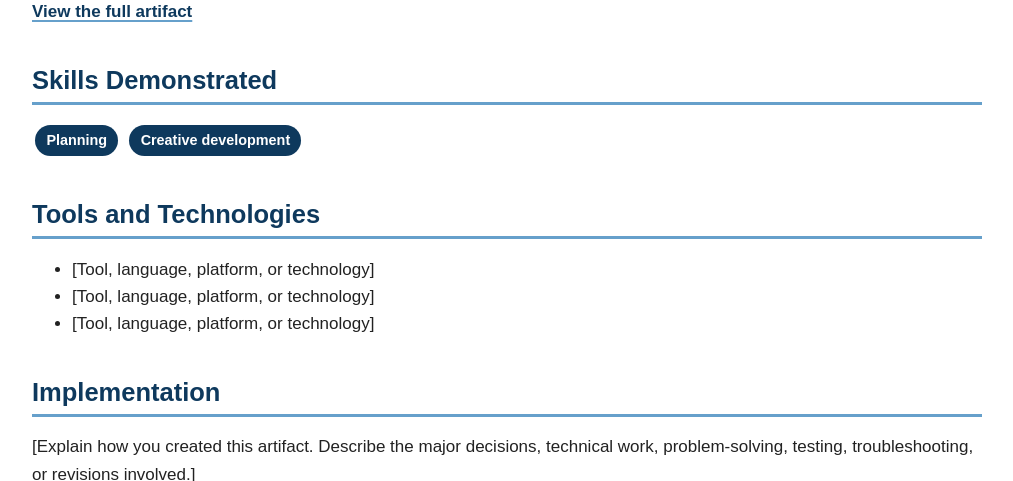
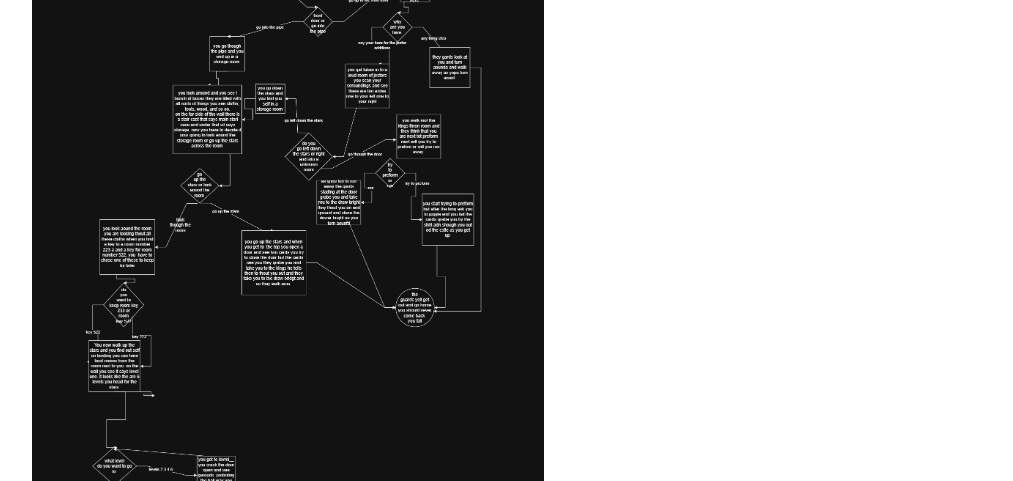
Before and after one commit to Judeaveritt/Apex-portfolio-, a Jekyll site: the page built from artifacts/interactive_experince_plan/index.md, in a window 1280 px wide and 1400 px high, scrolled down 838 px. Shown: the top 481 px of the window, without its empty margins (133-1146 px from the left). Built offline with Jekyll 4.4.1, drawn with Linux system fonts in a browser that asks for light colours; some of the changed text lies outside the part shown; grey boxes are pictures that could not be loaded.

Commit message:
add interactive experience artifact

```diff
--- a/artifacts/interactive_experince_plan/index.md
+++ b/artifacts/interactive_experince_plan/index.md
@@ -17,11 +17,11 @@ This is
 
 ## The Artifact
 
+<img src="plan for adventure.jpg" width="512">
 
 
-![Description of artifact](ARTIFACT-IMAGE.png)
 
-[View the full artifact](LINK-TO-ARTIFACT)
+[View the full artifact](iep.pdf)
 
 ## Skills Demonstrated
 
@@ -31,13 +31,12 @@ This is
 
 ## Tools and Technologies
 
-- [Tool, language, platform, or technology]
-- [Tool, language, platform, or technology]
-- [Tool, language, platform, or technology]
+- Google Docs
+- Draw.io
 
 ## Implementation
 
-[Explain how you created this artifact. Describe the major decisions, technical work, problem-solving, testing, troubleshooting, or revisions involved.]
+I started out with a idea of what i wanted my interactive experience to be about. with that information I started to make my Flow chart and when i had an idea i would add. I did this for a wile and when i had a idea just pu tit down. then when i came to a big dision i would go back to the google doc and add in the key information. this is how i mad my plan for the interactive experience
 
 [Include process images if they help explain your work.]
 ![Describe image](PROCESS-IMAGE.png)
@@ -45,7 +44,7 @@ This is
 
 ## What I Learned
 
-[Describe what you learned technically or professionally and what you would do differently next time.]
+During this plan I learned now to make a flow chart. I learned how you mark start and stops with difrent shapes. I also learned how what was good to write down in the google doc.
 
 ---
 
```
Also changed, not shown: artifacts/interactive_experince_plan/plan for adventure.jpg (added), 1 other file.
